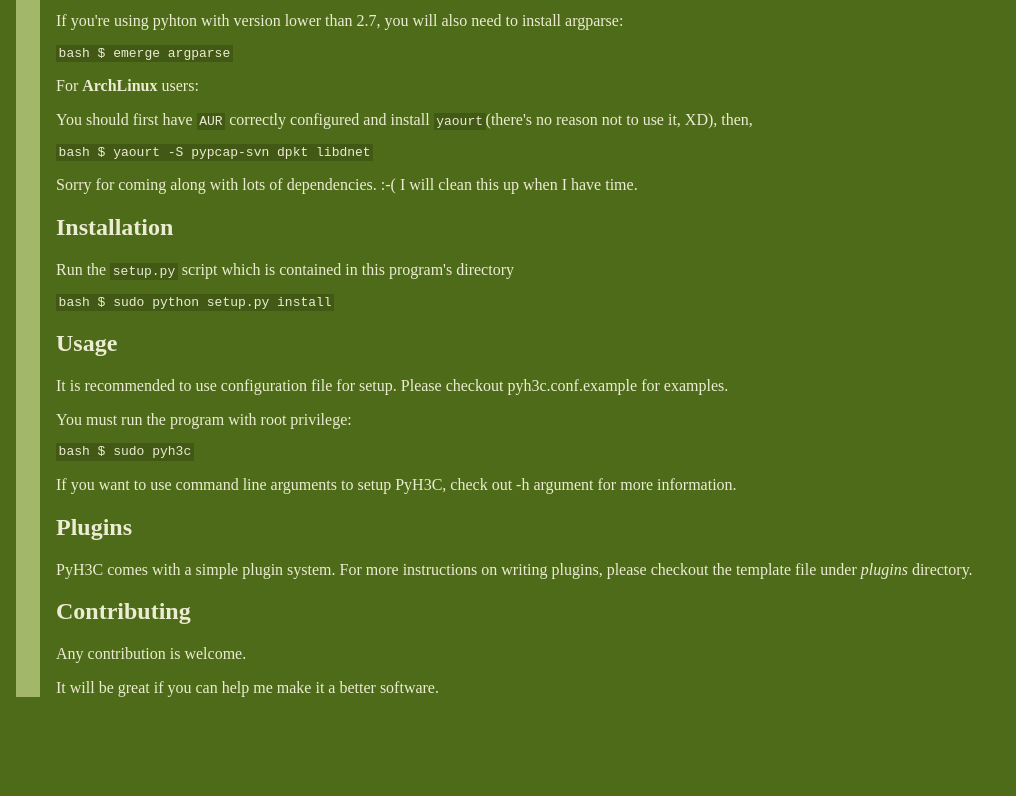
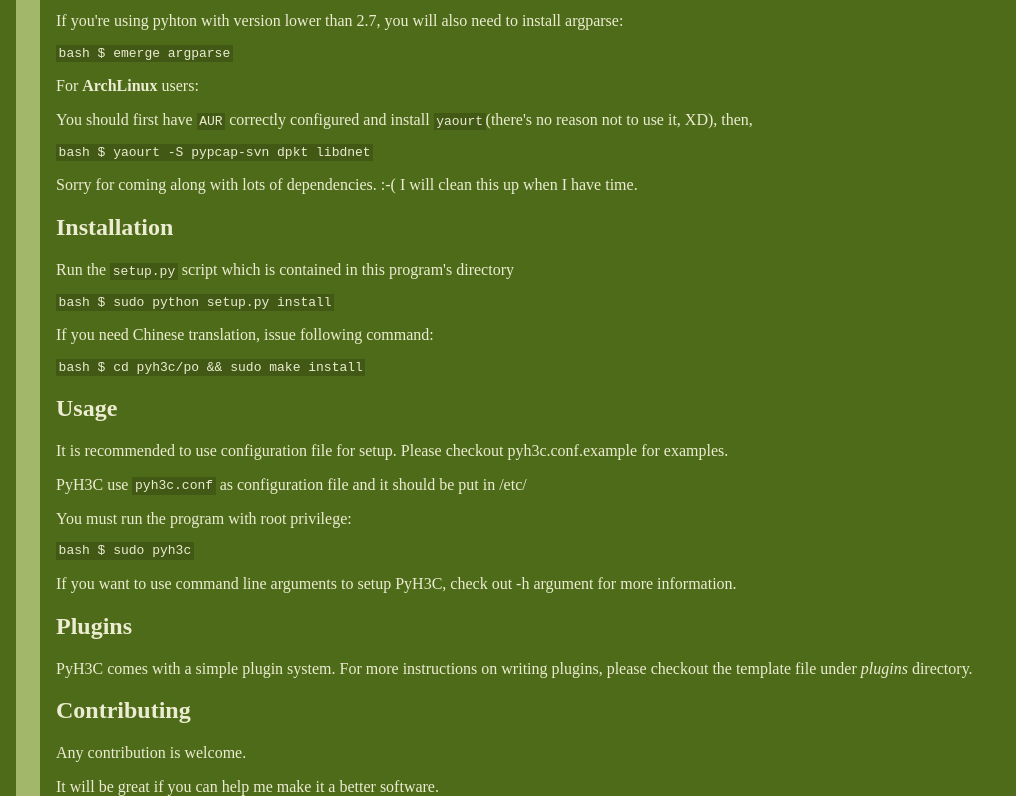
Before and after one commit to houqp/pyh3c, a plain HTML site: page index.html in a window 1280 px wide. Shown: the part 576-1372 px from the top of the page, without its empty margins (0-1016 px from the left). Before the commit the page ends 1273 px from the top, so only its background shows below. Drawn offline with Linux system fonts and the light colour scheme.

Commit message:
mod: ebuild and index.html for gettext support

```diff
--- a/index.html
+++ b/index.html
@@ -71,9 +71,17 @@ $ yaourt -S pypcap-svn dpkt libdnet
 $ sudo python setup.py install
 </code></p>
 
+<p>If you need Chinese translation, issue following command:</p>
+
+<p><code>bash
+$ cd pyh3c/po &amp;&amp; sudo make install
+</code></p>
+
 <h2>Usage</h2>
 
 <p>It is recommended to use configuration file for setup. Please checkout pyh3c.conf.example for examples.</p>
+
+<p>PyH3C use <code>pyh3c.conf</code> as configuration file and it should be put in /etc/</p>
 
 <p>You must run the program with root privilege:</p>
 
```
Also changed, not shown: 1 other file.
